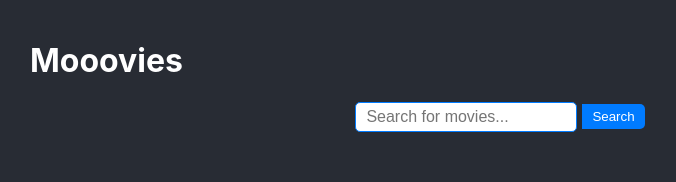
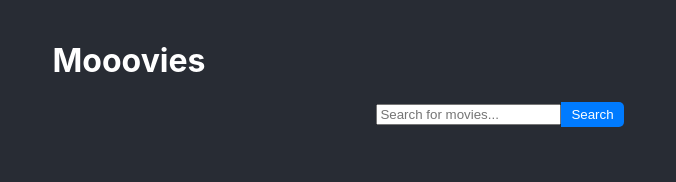
Before and after one commit to Evcadiy/mooovies-react, a React (Create React App) app: page / in a window 1280 px wide. Shown: the top 182 px of the page, without its empty margins (140-816 px from the left). Built offline with nearby package versions, Linux system fonts and the light colour scheme; no server answers.

Commit message:
new commit

```diff
--- a/src/App.css
+++ b/src/App.css
@@ -11,23 +11,25 @@
   display: flex;
   font-size: 2rem;
   cursor: pointer;
+  transition: all 0.3s ease;
+}
+.site-title h1::before {
+  content: "←";
+  opacity: 0;
+  color: #fff;
+  font-size: 2rem;
+  display: inline-block;
+  margin-left: -8px;
+  transition: opacity 0.3s ease, margin-left 0.3s ease;
 }
 
-.search-bar {
-  display: flex;
-  justify-content: center;
-  align-items: center;
+.site-title h1:hover {
+  color: transparent;
 }
 
-.search-bar input {
-  padding: 5px;
-  margin-right: 5px;
-  border: 1px solid #007bff;
-  border-radius: 5px;
-  padding: 5px 10px;
-  font-size: 1rem;
-  width: 200px;
-  transition: all 0.3s;
+.site-title h1:hover::before {
+  opacity: 1;
+  margin-left: 90px;
 }
 
 .search-bar input:focus {
```
